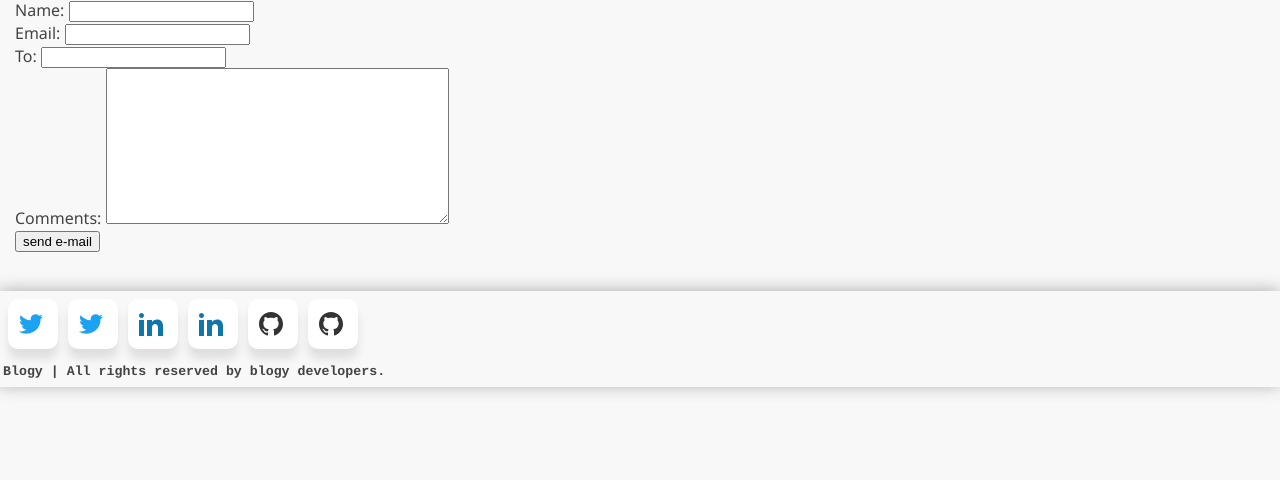
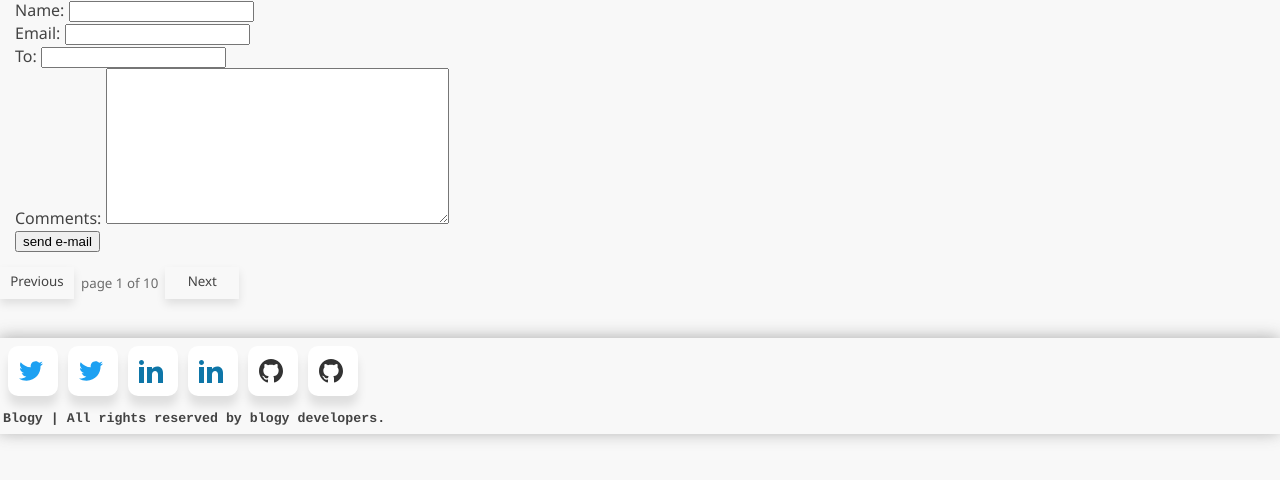
Before and after one commit to dev-blogy/Blogy, a Django app: page /5/share/ in a window 1280 px wide. Shown: the part 198-678 px from the top of the page. Run offline with Django 4.2, Linux system fonts and the light colour scheme; data comes from the database, SQL or seed files in the repository.

Commit message:
Update base.html
adding pagination html

```diff
--- a/blog/templates/blog/base.html
+++ b/blog/templates/blog/base.html
@@ -32,6 +32,12 @@
         </div>
     </div>
 
+    <div class="pagination">
+        <a class="pagin-btn" href="?page={{ page.previous_page_number }}">Previous</a>
+        <p class = "pageNum">page 1 of 10</p>
+        <a class="pagin-btn" href="?page={{ page.next_page_number }}">Next</a>
+    </div>
+
     <footer>
         <div class="social-links">
             <div id="twitter" class="social-btn flex-center">
```
